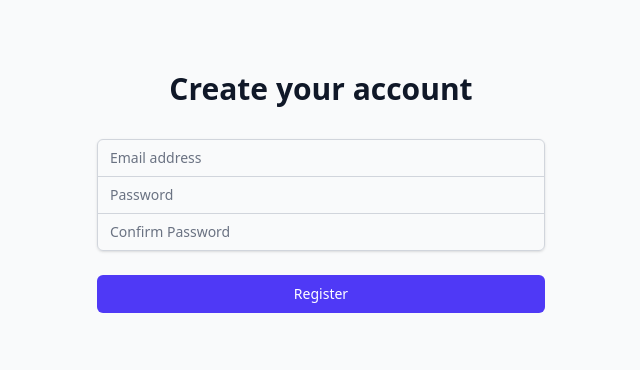
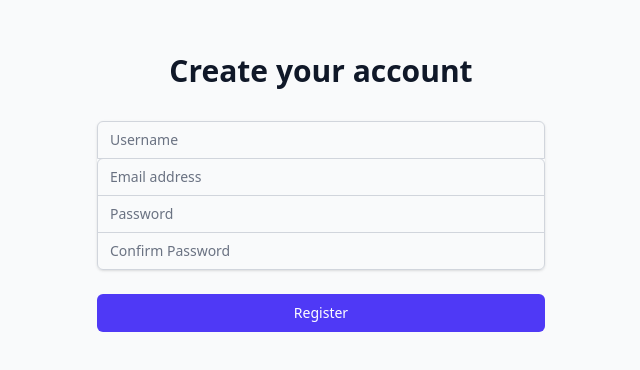
Before and after one commit to JoseGermanx/HabitTracker, a React (Vite) app in the folder habit-tracker/: page /register in a window 1280 px wide. Shown: the part 220-590 px from the top of the page, without its empty margins (319-959 px from the left). Built offline with nearby package versions, Linux system fonts and the light colour scheme.

Commit message:
new upintu to register the username acount

```diff
--- a/habit-tracker/src/components/auth/Register.jsx
+++ b/habit-tracker/src/components/auth/Register.jsx
@@ -5,6 +5,7 @@
 const Register = ({ onRegister }) => {
   const navigate = useNavigate();
   const [formData, setFormData] = useState({
+    username: '',
     email: '',
     password: '',
     confirmPassword: ''
@@ -49,6 +50,21 @@
         </div>
         <form className="mt-8 space-y-6" onSubmit={handleSubmit}>
           <div className="rounded-md shadow-sm -space-y-px">
+          <div>
+              <label htmlFor="username" className="sr-only">
+                Username
+              </label>
+              <input
+                id="username"
+                name="username"
+                type="username"
+                required
+                className="appearance-none rounded-none relative block w-full px-3 py-2 border border-gray-300 placeholder-gray-500 text-gray-900 rounded-t-md focus:outline-none focus:ring-indigo-500 focus:border-indigo-500 focus:z-10 sm:text-sm"
+                placeholder="Username"
+                value={formData.email}
+                onChange={handleChange}
+              />
+            </div>
             <div>
               <label htmlFor="email" className="sr-only">
                 Email address
```
